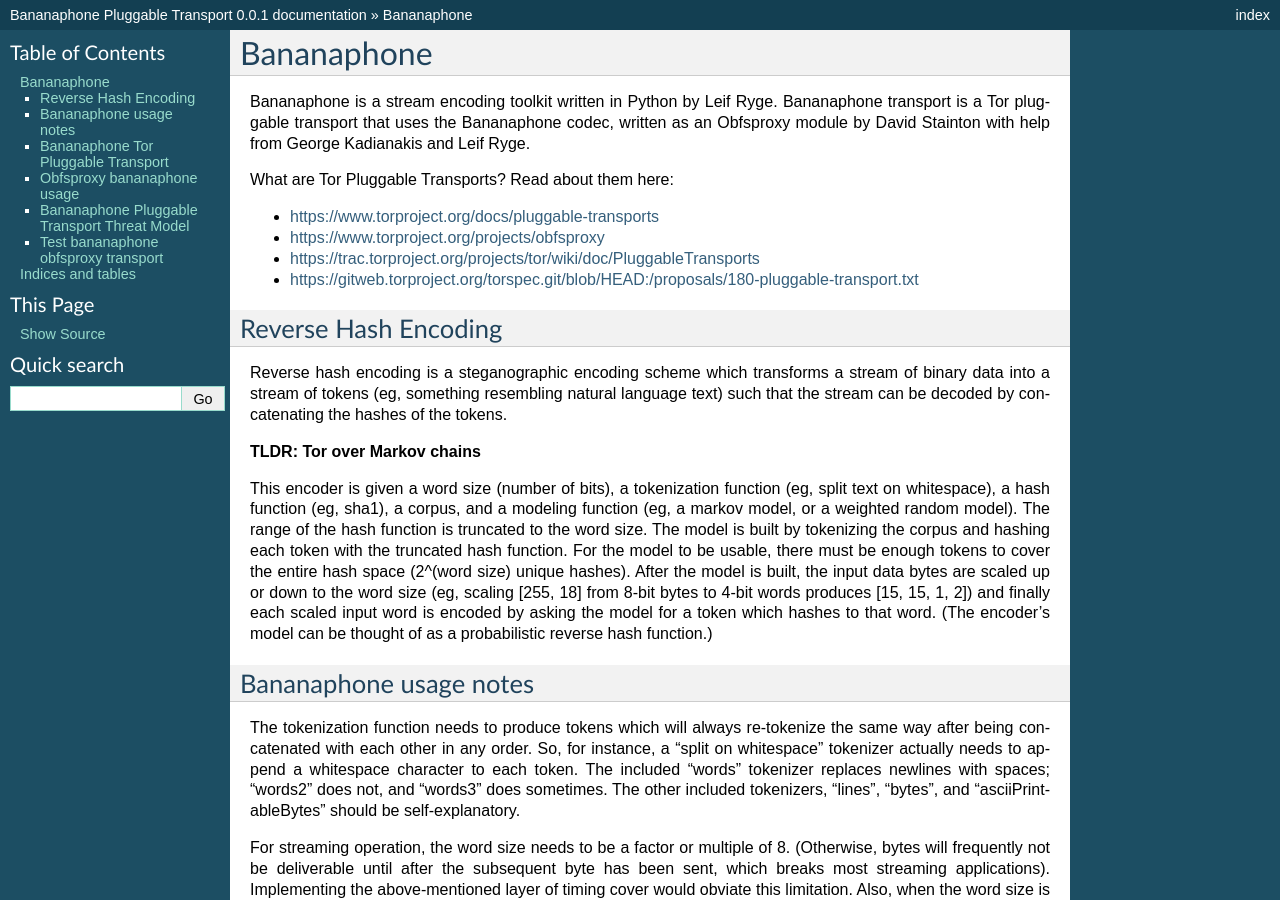
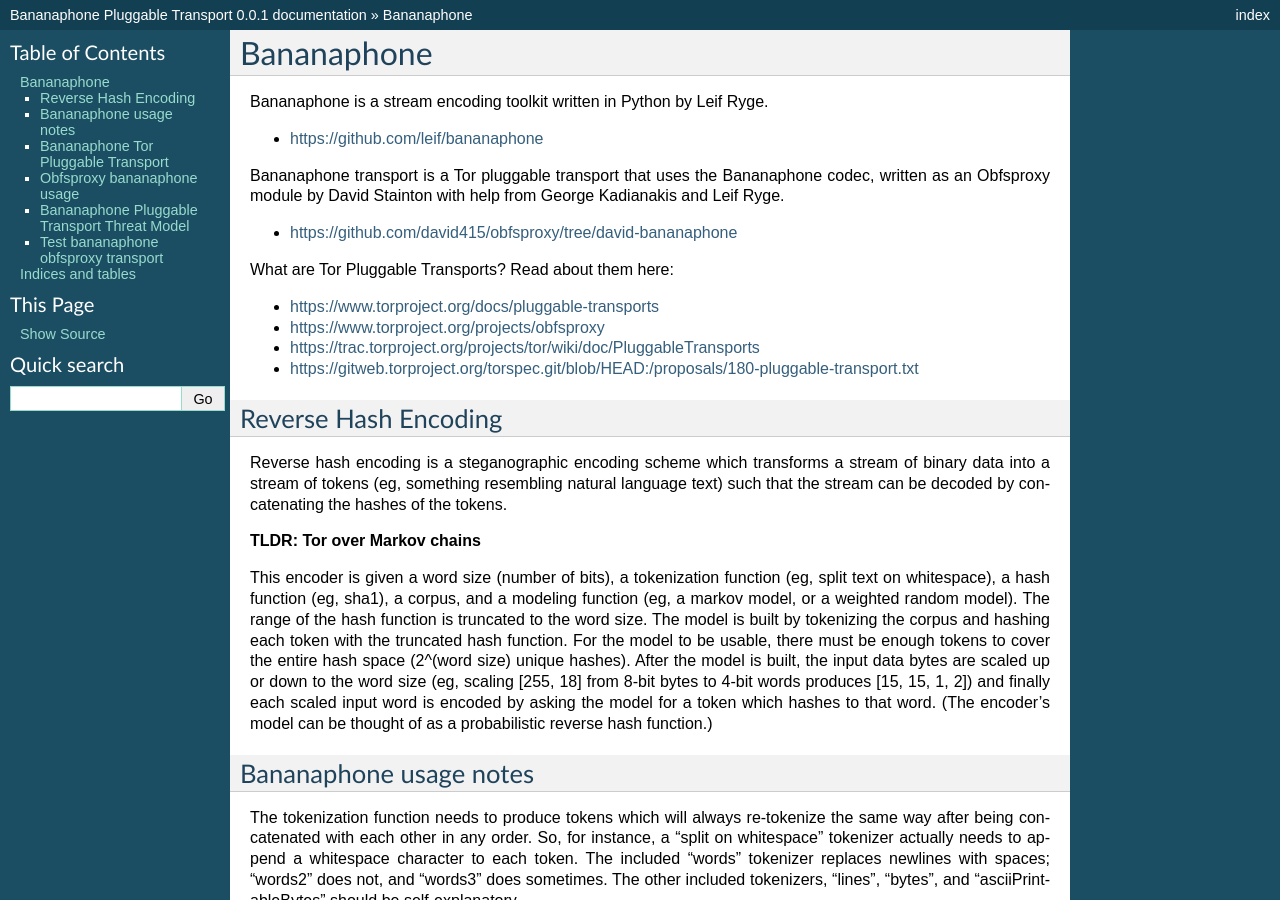
Before and after one commit to david415/bananaphone_docs, a Sphinx documentation site: the page built from source/index.rst, in a window 1280 px wide and 900 px high. Built offline with Sphinx 7.4.7, drawn with Linux system fonts in a browser that asks for light colours; some of the changed text lies outside the part shown.

Commit message:
Changed some sphinx options and added links to github repos

```diff
--- a/source/conf.py
+++ b/source/conf.py
@@ -41,7 +41,7 @@ master_doc = 'index'
 
 # General information about the project.
 project = u'Bananaphone Pluggable Transport'
-copyright = u'2014, anonymous + David Stainton'
+#copyright = u'2014, Leif Ryge, David Stainton'
 
 # The version info for the project you're documenting, acts as replacement for
 # |version| and |release|, also used in various other places throughout the
@@ -150,10 +150,10 @@ html_static_path = ['_static']
 #html_show_sourcelink = True
 
 # If true, "Created using Sphinx" is shown in the HTML footer. Default is True.
-#html_show_sphinx = True
+html_show_sphinx = False
 
 # If true, "(C) Copyright ..." is shown in the HTML footer. Default is True.
-#html_show_copyright = True
+html_show_copyright = False
 
 # If true, an OpenSearch description file will be output, and all pages will
 # contain a <link> tag referring to it.  The value of this option must be the
@@ -184,7 +184,7 @@ latex_elements = {
 # (source start file, target name, title, author, documentclass [howto/manual]).
 latex_documents = [
   ('index', 'BananaphonePluggableTransport.tex', u'Bananaphone Pluggable Transport Documentation',
-   u'anonymous + David Stainton', 'manual'),
+   u'Leif Ryge and David Stainton', 'manual'),
 ]
 
 # The name of an image file (relative to this directory) to place at the top of
@@ -228,7 +228,7 @@ man_pages = [
 #  dir menu entry, description, category)
 texinfo_documents = [
   ('index', 'BananaphonePluggableTransport', u'Bananaphone Pluggable Transport Documentation',
-   u'anonymous + David Stainton', 'BananaphonePluggableTransport', 'One line description of project.',
+   u'Leif Ryge and David Stainton', 'BananaphonePluggableTransport', 'One line description of project.',
    'Miscellaneous'),
 ]
 
--- a/source/index.rst
+++ b/source/index.rst
@@ -3,8 +3,13 @@ Bananaphone
 ============
 
 Bananaphone is a stream encoding toolkit written in Python by Leif Ryge.
+
+* https://github.com/leif/bananaphone
+
 Bananaphone transport is a Tor pluggable transport that uses the Bananaphone codec,
 written as an Obfsproxy module by David Stainton with help from George Kadianakis and Leif Ryge.
+
+* https://github.com/david415/obfsproxy/tree/david-bananaphone
 
 What are Tor Pluggable Transports?
 Read about them here:
```
